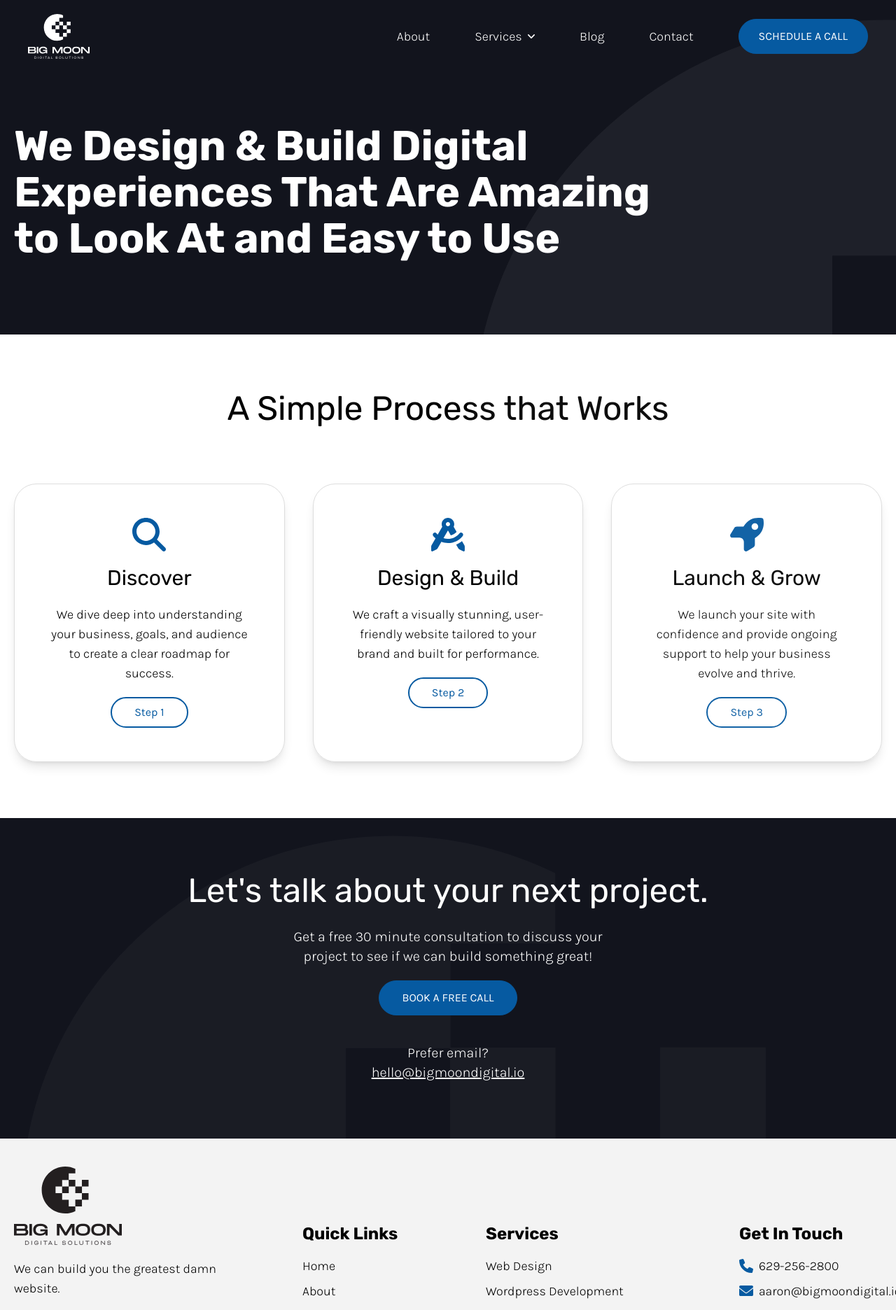
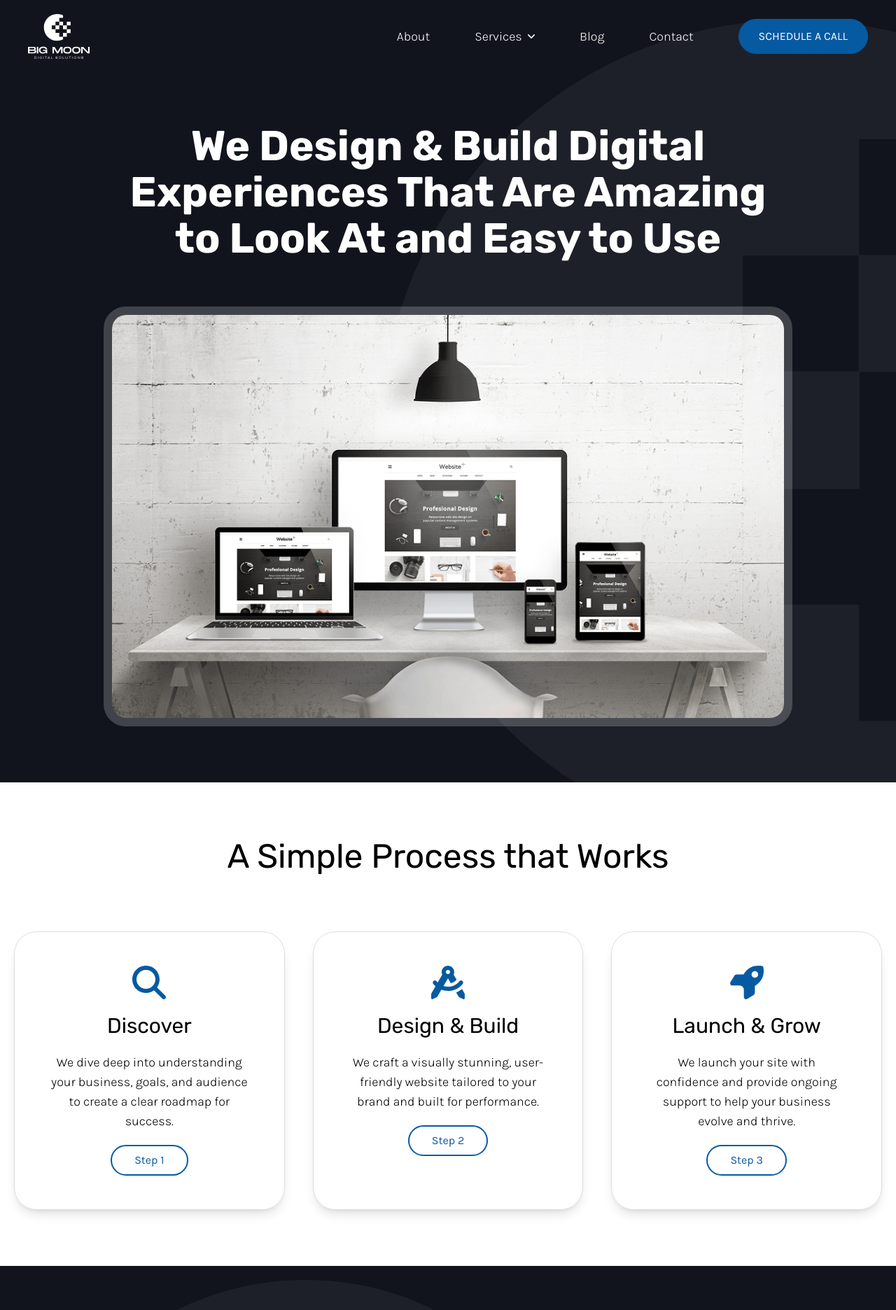
Before and after one commit to devaaronjohnson/big-moon-digital-sveltekit, a SvelteKit app: page /about in a window 1280 px wide. Shown: the top 1872 px of the page at 70% size. Built offline with nearby package versions, Linux system fonts and the light colour scheme.

Commit message:
adding image to about page.

```diff
--- a/src/components/ContactForm.svelte
+++ b/src/components/ContactForm.svelte
@@ -29,7 +29,7 @@
 			return;
 		}
 
-		const url = '';
+		const url = 'https://ajdev.flywheelsites.com/';
 
 		const formData = {
 			input_1: name,
--- a/src/routes/+page.svelte
+++ b/src/routes/+page.svelte
@@ -327,52 +327,11 @@
 						</div>
 					</div>
 				</div>
-				<!--
-				<div class="overflow-hidden">
-					<div class="px-10 pt-5 pb-5">
-						<p class="text-center font-karla text-lg font-light text-pretty">
-							“We struggled with user drop-offs for months. Web Rocket redesigned our dashboard with
-							intuitive workflows, and our retention skyrocketed by 40% in 30 days. Their team
-							actually listens to users—no ego, just data-driven design.”
-						</p>
-					</div>
-					<div class="px-10">
-						<p class="text-center font-rubik text-xl font-bold text-black">Sarah K.</p>
-						<p class="text-center font-karla text-lg font-light text-black">CEO of SaaSFlow</p>
-					</div>
-				</div>
-				-->
-				<!-- <div class="overflow-hidden rounded-3xl border-2 border-[#f3f3f3] shadow-lg">
-					<div class="px-10 pt-12 pb-12">
-						<p class="font-karla text-lg font-light">
-							“We struggled with user drop-offs for months. Web Rocket redesigned our dashboard with
-							intuitive workflows, and our retention skyrocketed by 40% in 30 days. Their team
-							actually listens to users—no ego, just data-driven design.”
-						</p>
-					</div>
-					<div class="bg-[#f3f3f3] px-10 py-5">
-						<p class="font-rubik text-xl font-bold text-black">Sarah K.</p>
-						<p class="font-karla text-lg font-light text-black">CEO of SaaSFlow</p>
-					</div>
-				</div> -->
-				<!-- <div class="overflow-hidden rounded-3xl border-2 border-[#f3f3f3] shadow-lg">
-					<div class="px-10 pt-12 pb-12">
-						<p class="font-karla text-lg font-light">
-							“We struggled with user drop-offs for months. Web Rocket redesigned our dashboard with
-							intuitive workflows, and our retention skyrocketed by 40% in 30 days. Their team
-							actually listens to users—no ego, just data-driven design.”
-						</p>
-					</div>
-					<div class="bg-[#f3f3f3] px-10 py-5">
-						<p class="font-rubik text-xl font-bold text-black">Sarah K.</p>
-						<p class="font-karla text-lg font-light text-black">CEO of SaaSFlow</p>
-					</div>
-				</div> -->
 			</div>
 		</div>
 	</section>
 	<section class="relative overflow-hidden bg-darkBackground pt-10 pb-10 lg:pt-20 lg:pb-20">
-		<img src="/digital_moon.svg" alt="" class="absolute top-0 left-0 w-[90%] opacity-[0.03]" />
+		<img src="/digital_moon.svg" alt="" class="absolute top-0 left-0 w-[90%] opacity-[0.05]" />
 		<div class="container_lg relative px-5 2xl:px-0">
 			<h2 class="mb-7 text-center font-rubik text-4xl font-normal text-white lg:text-5xl">
 				Let's talk about your next project.
@@ -385,8 +344,7 @@
 			</p>
 			<div class="flex items-center justify-center">
 				<a
-					href="https://calendly.com/aaronjohnsondev/30min"
-					target="_blank"
+					href="https://calendly.com/aaron-bigmoondigital/30min"
 					aria-label="Opens in a new tab"
 					class="rounded-full border border-darkestBlue bg-darkestBlue px-8 py-3 font-karla text-base font-normal text-white uppercase transition-all duration-200 hover:border-darkBlue hover:bg-darkBlue"
 					>Book a Free Call</a
@@ -395,9 +353,9 @@
 			<p class="mt-10 text-center font-karla text-xl font-light text-white">Prefer email?</p>
 			<div class="flex items-center justify-center">
 				<a
-					href="mailto:hello@bigmoondigital.io"
+					href="mailto:aaron@bigmoondigital.io"
 					class="text-center font-karla text-xl font-light text-white underline"
-					>hello@bigmoondigital.io</a
+					>aaron@bigmoondigital.io</a
 				>
 			</div>
 		</div>
--- a/src/routes/about/+page.svelte
+++ b/src/routes/about/+page.svelte
@@ -3,13 +3,21 @@
 
 <main class="relative overflow-hidden">
 	<header class="relative bg-darkBackground pt-32 pb-10 lg:pt-44 lg:pb-20">
-		<img src="/digital_moon.svg" alt="" class="absolute top-0 left-[50%] w-full opacity-[0.05]" />
-		<div class="container_xl relative px-5 2xl:px-0">
+		<img src="/digital_moon.svg" alt="" class="absolute top-0 left-[40%] w-full opacity-[0.05]" />
+		<div class="container_lg relative px-5 2xl:px-0">
 			<h1
-				class="mb-6 w-3/4 font-rubik text-4xl leading-[1.1] font-bold text-pretty text-white lg:text-6xl"
+				class="mb-6 text-center font-rubik text-4xl leading-[1.1] font-bold text-pretty text-white lg:text-6xl"
 			>
 				We Design & Build Digital Experiences That Are Amazing to Look At and Easy to Use
 			</h1>
+
+			<div class="mt-8 flex flex-row items-center justify-center lg:mt-16">
+				<div
+					class="h-[250px] w-full overflow-hidden rounded-4xl border-12 border-white/20 lg:h-[600px]"
+				>
+					<img src="/web_design_about.webp" alt="" class="h-full w-full object-cover" />
+				</div>
+			</div>
 
 			<!-- <p class="font-karlafont-light mb-7 px-0 text-center text-xl text-white lg:px-32">
 				We craft high-converting websites, apps, and brands for startups, agencies, and businesses
@@ -91,7 +99,7 @@
 		</div>
 	</section>
 	<section class="relative bg-darkBackground pt-10 pb-10 lg:pt-20 lg:pb-20">
-		<img src="/digital_moon.svg" alt="" class="absolute top-0 left-0 w-[90%] opacity-[0.03]" />
+		<img src="/digital_moon.svg" alt="" class="absolute top-0 left-0 w-[70%] opacity-[0.05]" />
 		<div class="container_lg relative px-5 2xl:px-0">
 			<h2 class="mb-7 text-center font-rubik text-4xl font-normal text-white lg:text-5xl">
 				Let's talk about your next project.
@@ -104,7 +112,7 @@
 			</p>
 			<div class="flex items-center justify-center">
 				<a
-					href="https://calendly.com/aaronjohnsondev/30min"
+					href="https://calendly.com/aaron-bigmoondigital/30min"
 					target="_blank"
 					aria-label="Opens in a new tab"
 					class="rounded-full border border-darkestBlue bg-darkestBlue px-8 py-3 font-karla text-base font-normal text-white uppercase transition-all duration-200 hover:border-darkBlue hover:bg-darkBlue"
@@ -114,9 +122,9 @@
 			<p class="mt-10 text-center font-karla text-xl font-light text-white">Prefer email?</p>
 			<div class="flex items-center justify-center">
 				<a
-					href="mailto:hello@bigmoondigital.io"
+					href="mailto:aaron@bigmoondigital.io"
 					class="text-center font-karla text-xl font-light text-white underline"
-					>hello@bigmoondigital.io</a
+					>aaron@bigmoondigital.io</a
 				>
 			</div>
 		</div>
--- a/src/routes/contact/+page.svelte
+++ b/src/routes/contact/+page.svelte
@@ -48,7 +48,7 @@
 			</p>
 			<div class="flex items-center justify-center">
 				<a
-					href="https://calendly.com/aaronjohnsondev/30min"
+					href="https://calendly.com/aaron-bigmoondigital/30min"
 					target="_blank"
 					aria-label="Opens in a new tab"
 					class="rounded-full border border-darkestBlue bg-darkestBlue px-8 py-3 font-karla text-base font-normal text-white uppercase transition-all duration-200 hover:border-darkBlue hover:bg-darkBlue"
@@ -58,9 +58,9 @@
 			<p class="mt-10 text-center font-karla text-xl font-light">Prefer email?</p>
 			<div class="flex items-center justify-center">
 				<a
-					href="mailto:hello@bigmoondigital.io"
+					href="mailto:aaron@bigmoondigital.io"
 					class="text-center font-karla text-xl font-light text-lightBlue underline"
-					>hello@bigmoondigital.io</a
+					>aaron@bigmoondigital.io</a
 				>
 			</div>
 		</div>
```
Also changed, not shown: static/web_design.jpeg (added), static/web_design_about.webp (added).
